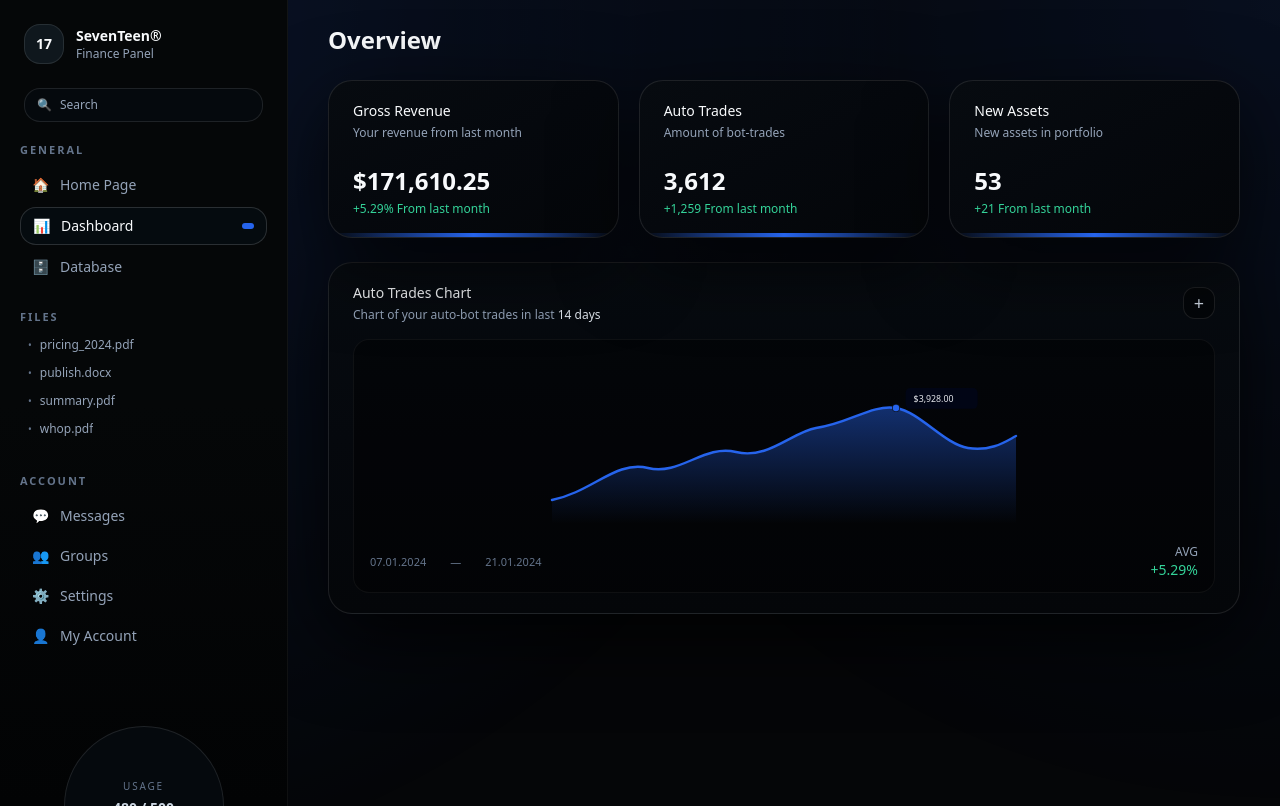
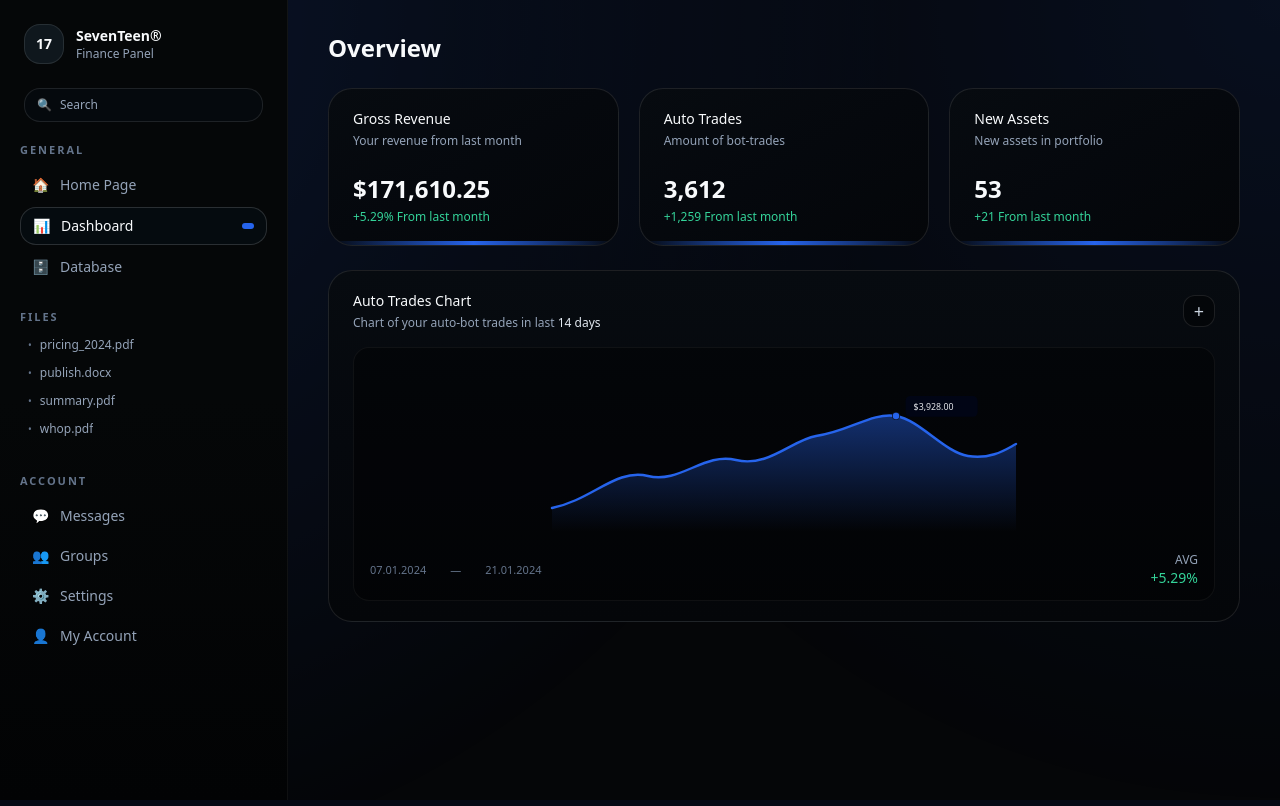
Before and after one commit to montelioncapital/montelion-app-v1, a Next.js app: page /dashboard in a window 1280 px wide. Built offline with nearby package versions, Linux system fonts and the light colour scheme.

Commit message:
Update page.jsx

```diff
--- a/app/dashboard/page.jsx
+++ b/app/dashboard/page.jsx
@@ -97,39 +97,24 @@ export default function DashboardPage() {
             <SidebarItem label="My Account" icon="👤" />
           </div>
         </nav>
-
-        {/* Bottom circular widget (demi-cercle) */}
-        <div className="relative flex h-32 items-end justify-center overflow-hidden px-6 pb-4">
-          <div className="absolute -bottom-20 h-40 w-40 rounded-full border border-white/10 bg-[#05090d] flex items-center justify-center">
-            <div className="text-center text-xs text-slate-300">
-              <div className="text-[10px] uppercase tracking-[0.18em] text-slate-500 mb-1">
-                Usage
-              </div>
-              <div className="text-sm font-semibold">480 / 500</div>
-              <div className="text-[11px] text-slate-500">
-                Auto Trades Left • Be Pro!
-              </div>
-            </div>
-          </div>
-        </div>
       </aside>
 
       {/* MAIN */}
       <main className="relative z-10 flex-1 overflow-y-auto">
-        <div className="px-10 pt-6 pb-10 space-y-6">
+        <div className="px-10 pt-8 pb-10 space-y-6">
           {/* OVERVIEW TITLE */}
           <section>
             <h1 className="text-2xl font-semibold">Overview</h1>
           </section>
 
-          {/* TOP STATS CARDS (sans mini-graphes) */}
+          {/* TOP STATS CARDS */}
           <section className="grid gap-5 md:grid-cols-3">
             {topStats.map((card) => (
               <div
                 key={card.label}
-                className="relative rounded-3xl border border-white/10 bg-gradient-to-br from-[#070b10] via-[#05080d] to-[#040609] px-6 py-5 shadow-[0_24px_80px_rgba(0,0,0,0.7)] overflow-hidden"
+                className="relative rounded-3xl border border-white/10 bg-gradient-to-br from-[#070b10] via-[#05080d] to-[#040609] px-6 py-5 overflow-hidden"
               >
-                {/* Gradient accent line */}
+                {/* Gradient accent line (bleu Montelion) */}
                 <div
                   className="pointer-events-none absolute inset-x-0 bottom-0 h-1"
                   style={{
@@ -139,16 +124,20 @@ export default function DashboardPage() {
                 />
 
                 <p className="text-sm font-medium">{card.label}</p>
-                <p className="mt-1 text-xs text-slate-400">{card.description}</p>
+                <p className="mt-1 text-xs text-slate-400">
+                  {card.description}
+                </p>
 
                 <div className="mt-6 text-2xl font-semibold">{card.value}</div>
-                <div className="mt-1 text-xs text-emerald-400">{card.change}</div>
+                <div className="mt-1 text-xs text-emerald-400">
+                  {card.change}
+                </div>
               </div>
             ))}
           </section>
 
-          {/* BIG CHART FULL WIDTH */}
-          <section className="rounded-3xl border border-white/10 bg-gradient-to-b from-[#070b10] via-[#05080d] to-[#040609] px-6 py-5 shadow-[0_24px_80px_rgba(0,0,0,0.8)]">
+          {/* BIG CHART SEULE */}
+          <section className="rounded-3xl border border-white/10 bg-gradient-to-b from-[#070b10] via-[#05080d] to-[#040609] px-6 py-5">
             <div className="mb-4 flex items-center justify-between">
               <div>
                 <p className="text-sm font-medium">Auto Trades Chart</p>
@@ -167,8 +156,16 @@ export default function DashboardPage() {
               <svg viewBox="0 0 600 220" className="w-full h-44">
                 <defs>
                   <linearGradient id="areaFill" x1="0" y1="0" x2="0" y2="1">
-                    <stop offset="0%" stopColor={brandBlue} stopOpacity="0.45" />
-                    <stop offset="100%" stopColor={brandBlue} stopOpacity="0" />
+                    <stop
+                      offset="0%"
+                      stopColor={brandBlue}
+                      stopOpacity="0.45"
+                    />
+                    <stop
+                      offset="100%"
+                      stopColor={brandBlue}
+                      stopOpacity="0"
+                    />
                   </linearGradient>
                 </defs>
 
@@ -208,7 +205,7 @@ export default function DashboardPage() {
                 <circle cx="440" cy="65" r="5" fill="#0f172a" />
                 <circle cx="440" cy="65" r="4" fill={brandBlue} />
 
-                {/* Tooltip */}
+                {/* Tooltip style label */}
                 <rect
                   x="452"
                   y="40"
```
